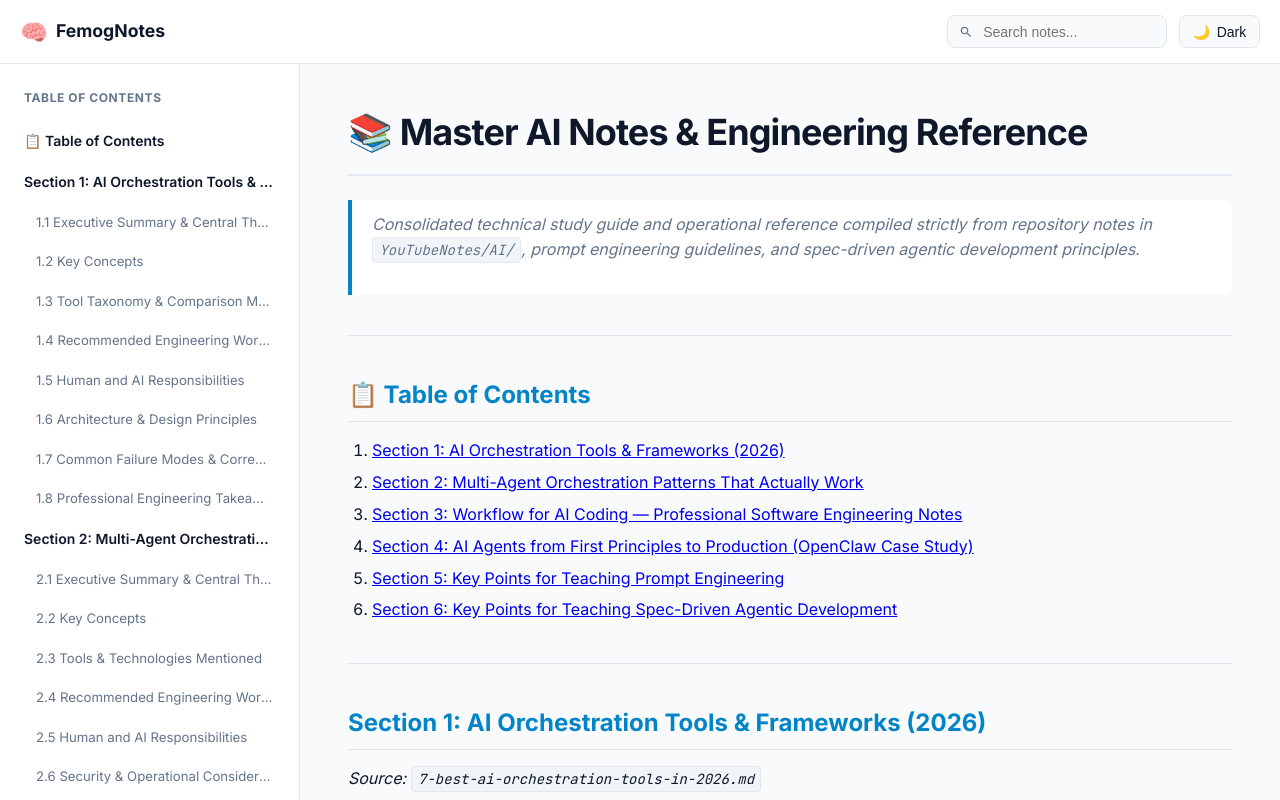
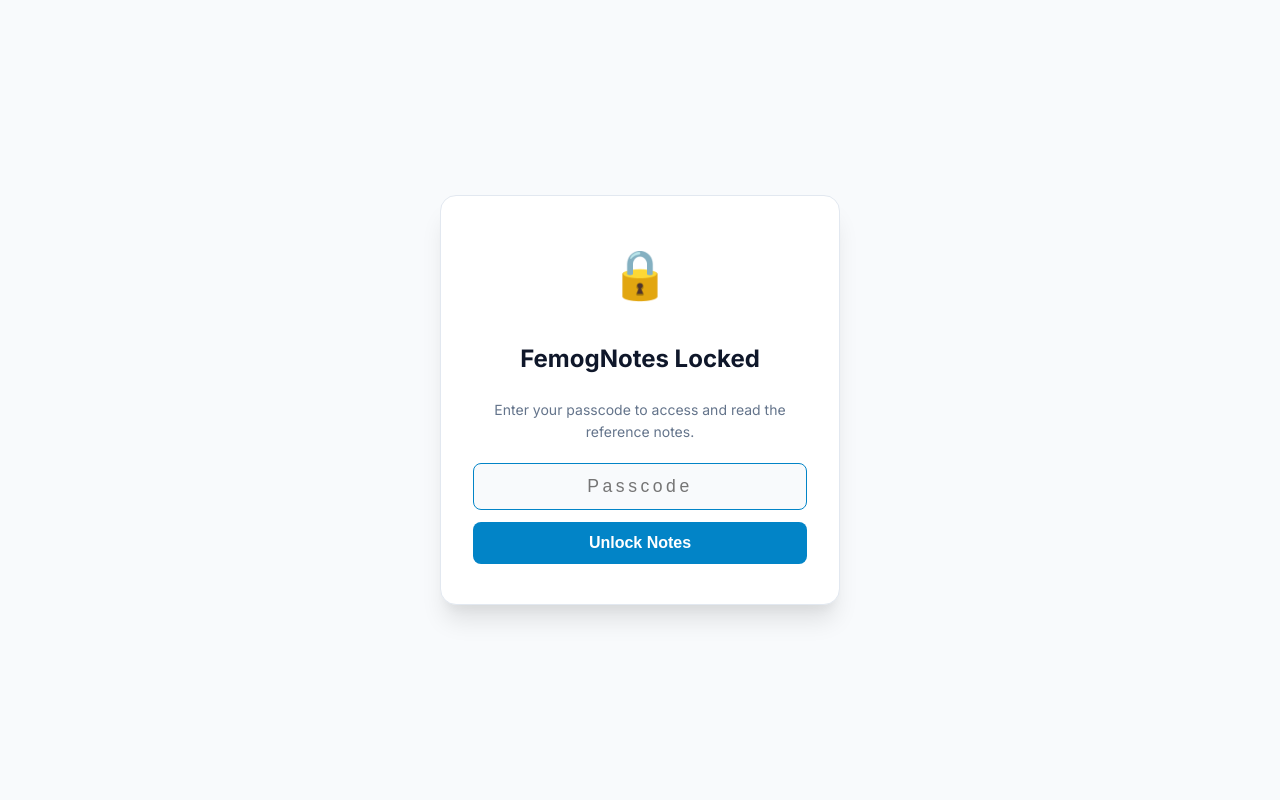
Before and after one commit to francis-dotcom/femognotes, a website: page public/index.html in a window 1280 px wide. Shown: the top 800 px of the page. Drawn offline with nearby package versions, Linux system fonts and the light colour scheme.

Commit message:
Add passcode authentication protection to FemogNotes

```diff
--- a/public/index.html
+++ b/public/index.html
@@ -35,6 +35,7 @@
       --header-height: 64px;
       --code-bg: #f1f5f9;
       --table-stripe: #f8fafc;
+      --error-color: #ef4444;
     }
 
     [data-theme="dark"] {
@@ -47,6 +48,7 @@
       --accent-hover: #7dd3fc;
       --code-bg: #0f172a;
       --table-stripe: #1e293b;
+      --error-color: #f87171;
     }
 
     * {
@@ -69,6 +71,108 @@
       flex-direction: column;
       min-height: 100vh;
       transition: background-color 0.2s, color 0.2s;
+    }
+
+    /* Passcode Lock Modal Overlay */
+    .lock-overlay {
+      position: fixed;
+      top: 0;
+      left: 0;
+      right: 0;
+      bottom: 0;
+      background: var(--bg-color);
+      z-index: 1000;
+      display: flex;
+      align-items: center;
+      justify-content: center;
+      padding: 1.5rem;
+      transition: opacity 0.3s ease, visibility 0.3s ease;
+    }
+
+    .lock-overlay.hidden {
+      opacity: 0;
+      visibility: hidden;
+      pointer-events: none;
+    }
+
+    .lock-card {
+      background: var(--panel-bg);
+      border: 1px solid var(--border-color);
+      border-radius: 16px;
+      padding: 2.5rem 2rem;
+      width: 100%;
+      max-width: 400px;
+      box-shadow: 0 20px 25px -5px rgba(0, 0, 0, 0.1), 0 10px 10px -5px rgba(0, 0, 0, 0.04);
+      text-align: center;
+      display: flex;
+      flex-direction: column;
+      gap: 1.25rem;
+    }
+
+    .lock-icon {
+      font-size: 3rem;
+      margin-bottom: 0.5rem;
+    }
+
+    .lock-title {
+      font-size: 1.5rem;
+      font-weight: 700;
+      color: var(--text-main);
+    }
+
+    .lock-subtitle {
+      font-size: 0.875rem;
+      color: var(--text-muted);
+    }
+
+    .passcode-input-group {
+      display: flex;
+      flex-direction: column;
+      gap: 0.75rem;
+    }
+
+    .passcode-input {
+      background: var(--bg-color);
+      border: 1px solid var(--border-color);
+      color: var(--text-main);
+      padding: 0.75rem 1rem;
+      border-radius: 8px;
+      font-size: 1.1rem;
+      text-align: center;
+      letter-spacing: 0.2em;
+      outline: none;
+      transition: border-color 0.2s ease;
+      width: 100%;
+    }
+
+    .passcode-input:focus {
+      border-color: var(--accent-color);
+    }
+
+    .passcode-btn {
+      background: var(--accent-color);
+      color: #ffffff;
+      border: none;
+      padding: 0.75rem 1rem;
+      border-radius: 8px;
+      font-size: 1rem;
+      font-weight: 600;
+      cursor: pointer;
+      transition: background-color 0.2s ease;
+    }
+
+    .passcode-btn:hover {
+      background: var(--accent-hover);
+    }
+
+    .error-msg {
+      color: var(--error-color);
+      font-size: 0.85rem;
+      display: none;
+    }
+
+    .error-msg.visible {
+      display: block;
     }
 
     /* Header */
@@ -469,6 +573,22 @@
 </head>
 <body data-theme="light">
 
+  <!-- Passcode Protection Modal -->
+  <div class="lock-overlay" id="lockOverlay">
+    <div class="lock-card">
+      <div class="lock-icon">🔒</div>
+      <div class="lock-title">FemogNotes Locked</div>
+      <div class="lock-subtitle">Enter your passcode to access and read the reference notes.</div>
+
+      <form class="passcode-input-group" onsubmit="verifyPasscode(event)">
+        <input type="password" id="passcodeInput" class="passcode-input" placeholder="Passcode" autofocus autocomplete="current-password">
+        <button type="submit" class="passcode-btn">Unlock Notes</button>
+      </form>
+
+      <div class="error-msg" id="errorMsg">Incorrect passcode. Please try again.</div>
+    </div>
+  </div>
+
   <header>
     <div style="display: flex; align-items: center; gap: 0.5rem;">
       <button class="mobile-menu-btn" onclick="toggleSidebar()" aria-label="Toggle menu">☰</button>
@@ -483,6 +603,9 @@
         <svg viewBox="0 0 24 24"><path d="M15.5 14h-.79l-.28-.27C15.41 12.59 16 11.11 16 9.5 16 5.91 13.09 3 9.5 3S3 5.91 3 9.5 5.91 16 9.5 16c1.61 0 3.09-.59 4.23-1.57l.27.28v.79l5 4.99L20.49 19l-4.99-5zm-6 0C7.01 14 5 11.99 5 9.5S7.01 5 9.5 5 14 7.01 14 9.5 11.99 14 9.5 14z"/></svg>
         <input type="text" id="searchInput" placeholder="Search notes..." onkeyup="filterContent()">
       </div>
+      <button class="btn-icon" onclick="lockSite()" title="Lock Site">
+        <span>🔒</span>
+      </button>
       <button class="btn-icon" onclick="toggleTheme()" aria-label="Toggle theme">
         <span id="themeIcon">🌙</span>
         <span id="themeLabel">Dark</span>
@@ -508,6 +631,53 @@
   </div>
 
   <script>
+    // Passcode Verification System (Default Passcode: femog2026)
+    const DEFAULT_PASSCODE = 'femog2026';
+
+    function getStoredPasscode() {
+      return localStorage.getItem('femog_passcode') || DEFAULT_PASSCODE;
+    }
+
+    function isSessionAuthenticated() {
+      return sessionStorage.getItem('femog_authenticated') === 'true';
+    }
+
+    function checkAuthentication() {
+      const lockOverlay = document.getElementById('lockOverlay');
+      if (isSessionAuthenticated()) {
+        lockOverlay.classList.add('hidden');
+      } else {
+        lockOverlay.classList.remove('hidden');
+        document.getElementById('passcodeInput').focus();
+      }
+    }
+
+    function verifyPasscode(event) {
+      if (event) event.preventDefault();
+      const input = document.getElementById('passcodeInput');
+      const errorMsg = document.getElementById('errorMsg');
+      const userPasscode = input.value.trim();
+
+      if (userPasscode === getStoredPasscode()) {
+        sessionStorage.setItem('femog_authenticated', 'true');
+        document.getElementById('lockOverlay').classList.add('hidden');
+        errorMsg.classList.remove('visible');
+        input.value = '';
+      } else {
+        errorMsg.classList.add('visible');
+        input.focus();
+        input.select();
+      }
+    }
+
+    function lockSite() {
+      sessionStorage.removeItem('femog_authenticated');
+      const lockOverlay = document.getElementById('lockOverlay');
+      lockOverlay.classList.remove('hidden');
+      document.getElementById('passcodeInput').value = '';
+      document.getElementById('passcodeInput').focus();
+    }
+
     // Theme toggle logic (Default: Light Mode)
     function toggleTheme() {
       const body = document.body;
@@ -649,6 +819,9 @@
       });
     }
 
+    // Initialize Passcode Check on Load
+    checkAuthentication();
+
     // Fetch markdown file
     fetch('ai_notes.md')
       .then(response => {
```
